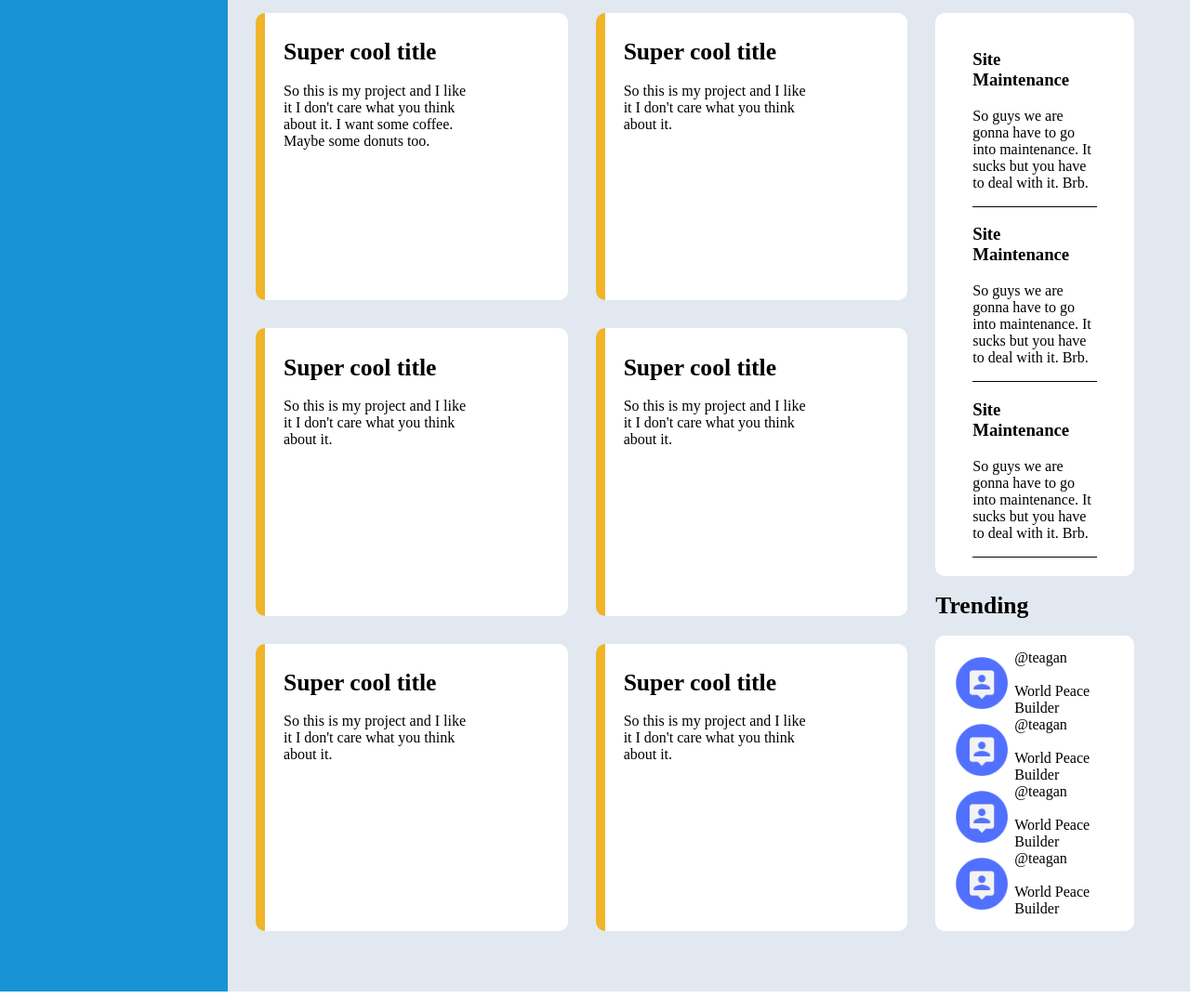
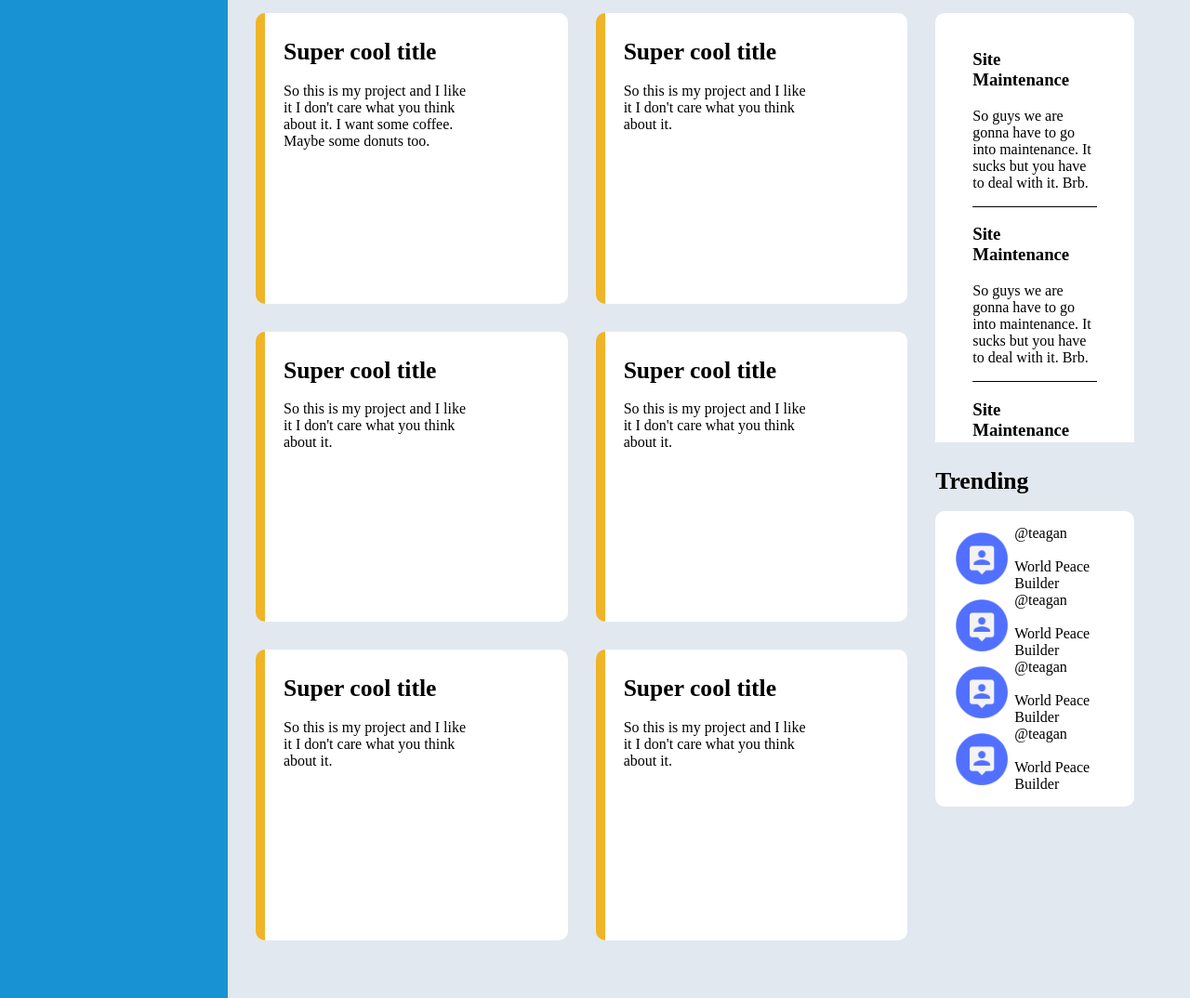
Before and after one commit to kvale17/Admin-Dashboard, a plain HTML site: page index.html in a window 1280 px wide. Shown: the part 226-1300 px from the top of the page at 93% size. Drawn offline with Linux system fonts and the light colour scheme.

Commit message:
Modify sizes and add gaps to right side flex

```diff
--- a/css/style.css
+++ b/css/style.css
@@ -81,11 +81,17 @@ h1 {
 
   display: flex;
   flex-direction: column;
+
+  gap: 10px;
 }
 
 .announcements {
   display: flex;
   flex-direction: column;
+
+  overflow: hidden;
+
+  height: 50%;
 }
 
 .announcements-card {
@@ -102,6 +108,8 @@ h1 {
 .trending {
   display: flex;
   flex-direction: column;
+
+  height: 50%;
 }
 
 .trending-item {
```
